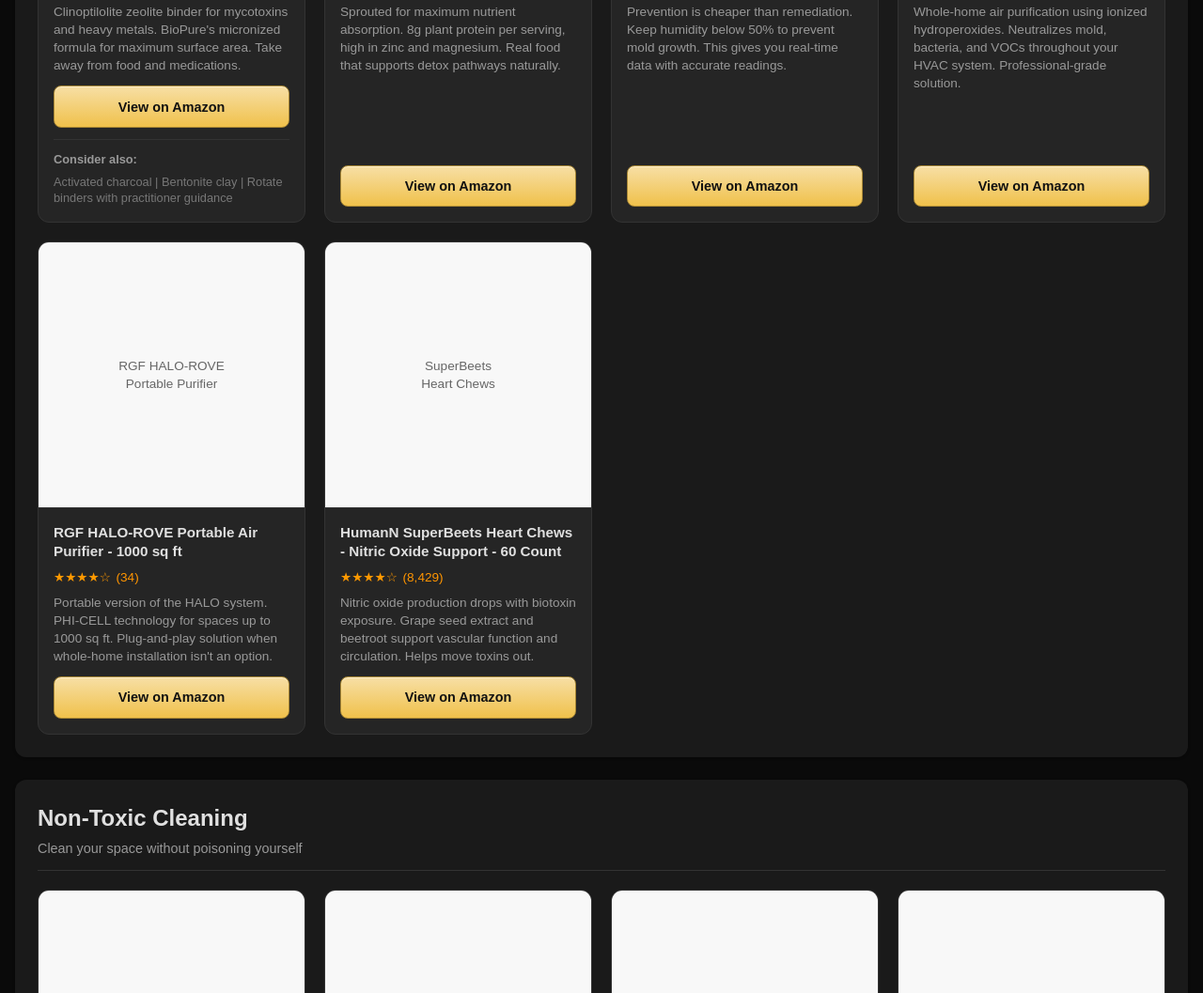
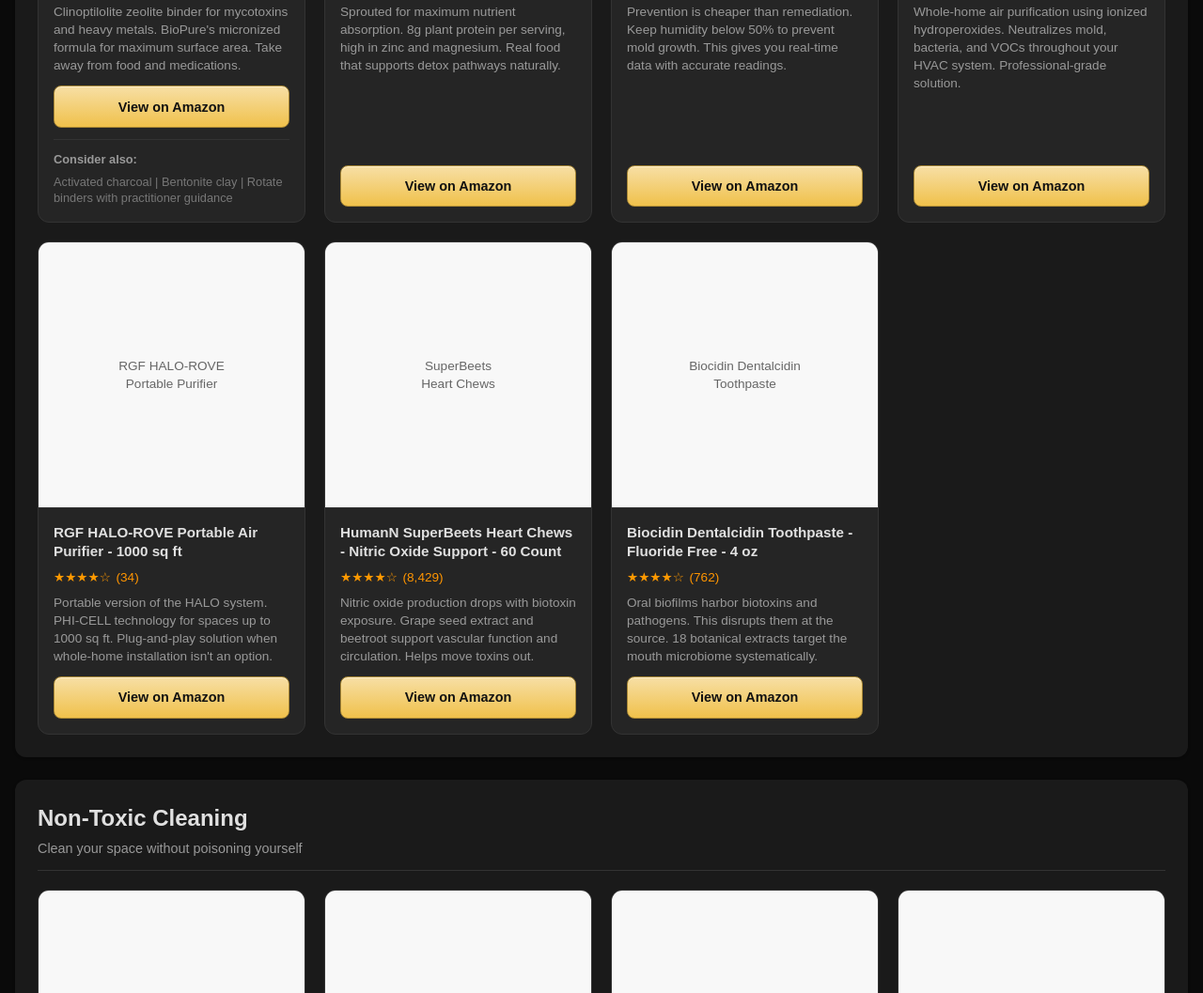
Before and after one commit to DoMoreThanSurvive/DoMoreThanSurvive, a plain HTML site: page store.html in a window 1280 px wide. Shown: the part 851-1908 px from the top of the page at 94% size. Drawn offline with Linux system fonts and the light colour scheme.

Commit message:
Add files via upload

```diff
--- a/store.html
+++ b/store.html
@@ -678,6 +678,23 @@
                         </div>
                     </div>
                 </div>
+
+                <div class="product-card">
+                    <div class="product-image-container" data-product-name="Biocidin Toothpaste">
+                        <div class="image-placeholder">Biocidin Dentalcidin<br>Toothpaste</div>
+                    </div>
+                    <div class="product-info">
+                        <h3 class="product-title">Biocidin Dentalcidin Toothpaste - Fluoride Free - 4 oz</h3>
+                        <div class="product-rating">
+                            <span class="stars">★★★★☆</span>
+                            <span class="rating-count">(762)</span>
+                        </div>
+                        <p class="product-why">Oral biofilms harbor biotoxins and pathogens. This disrupts them at the source. 18 botanical extracts target the mouth microbiome systematically.</p>
+                        <div class="product-actions">
+                            <a href="https://www.amazon.com/Dentalcidin-Toothpaste-Biocidin-4-oz/dp/B07FTTS9C7?tag=domorethansur-20" target="_blank" rel="noopener noreferrer" class="add-to-cart-btn">View on Amazon</a>
+                        </div>
+                    </div>
+                </div>
             </div>
         </section>
 
```
